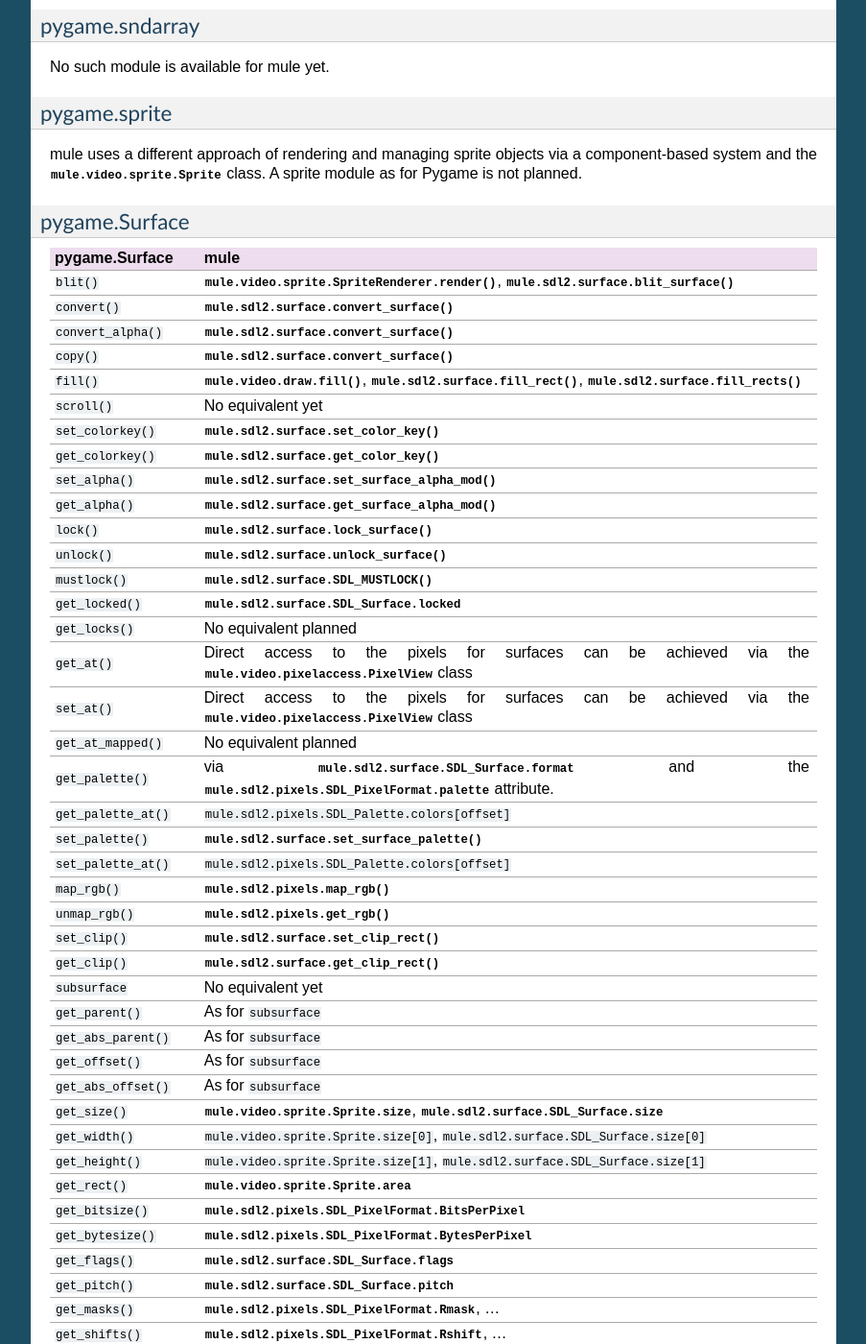
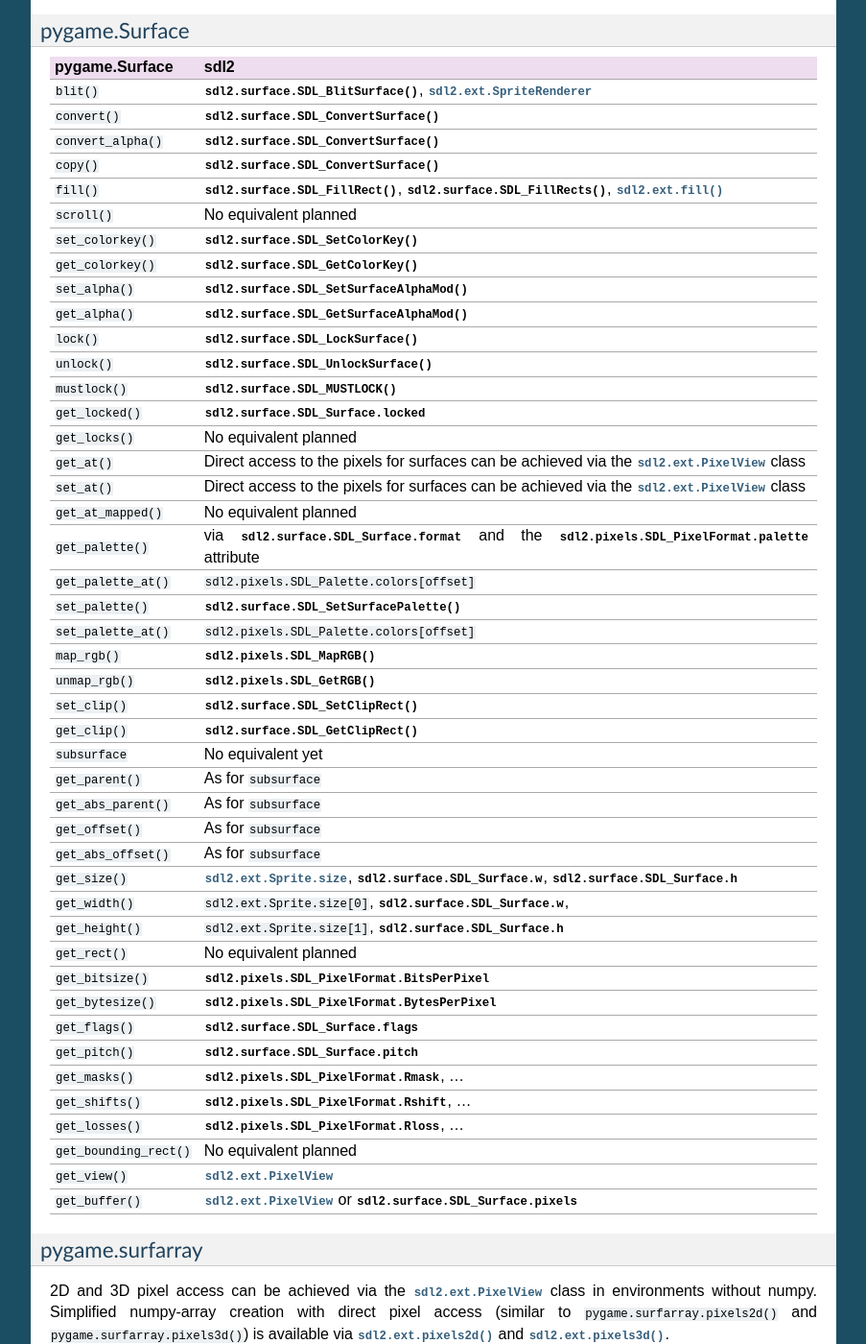
Before and after one commit to py-sdl/py-sdl2, a Sphinx documentation site: the page built from doc/tutorial/pygamers.rst, in a window 1280 px wide and 1400 px high, scrolled down 5258 px. Shown: the whole window at 96% size, without its empty margins (198-1101 px from the left). Built offline with Sphinx 7.4.7, drawn with Linux system fonts in a browser that asks for light colours; some of the changed text lies outside the part shown.

Commit message:
- added brief Pygame reference document

```diff
--- a/doc/tutorial/index.rst
+++ b/doc/tutorial/index.rst
@@ -14,3 +14,4 @@
 
   helloworld.rst
   pong.rst
+  pygamers.rst
--- a/doc/tutorial/pygamers.rst
+++ b/doc/tutorial/pygamers.rst
@@ -46,7 +43,7 @@
 pygame.cdrom
 ^^^^^^^^^^^^
 PySDL2 does not feature any CD-ROM related interfaces. They were
-removed in SDL2 and mule does not provide its own facilities.
+removed in SDL2 and PySDL2 does not provide its own facilities.
 
 pygame.Color
 ^^^^^^^^^^^^
@@ -96,7 +93,7 @@
 pygame.event
 ^^^^^^^^^^^^
 ================= =================================================
-pygame.event      mule
+pygame.event      sdl2
 ================= =================================================
 ``pump()``        :func:`sdl2.SDL_PumpEvents()`
 ``get()``         :func:`sdl2.SDL_PollEvent()` or :func:`sdl2.ext.get_events()`
@@ -117,16 +114,16 @@
 pygame.font
 ^^^^^^^^^^^
 ====================== =================================================
-pygame.font            mule
+pygame.font            sdl2
 ====================== =================================================
-``init()``             :func:`mule.sdlttf.init()`
-``quit()``             :func:`mule.sdlttf.quit()`
-``get_init()``         No equivalent planned
-``get_default_font()`` No equivalent planned
-``get_fonts()``        :func:`mule.font.get_fonts()`
-``match_font()``       :func:`mule.font.get_font()`
-``SysFont``            No equivalent planned
-``Font``               No equivalent yet
+``init()``             :func:`sdl2.sdlttf.TTF_Init()`
+``quit()``             :func:`sdl2.sdlttf.TTF_Quit()`
+``get_init()``         :func:`sdl2.sdlttf.TTF_WasInit()`
+``get_default_font()`` No equivalent planned [#f1]_
+``get_fonts()``        No equivalent planned [#f1]_
+``match_font()``       No equivalent planned [#f1]_
+``SysFont``            No equivalent planned [#f1]_
+``Font``               No equivalent planned [#f1]_
 ====================== =================================================
 
 pygame.freetype
@@ -140,12 +137,13 @@
 pygame.image
 ^^^^^^^^^^^^
 ================== =================================================
-pygame.image       mule
+pygame.image       sdl2
 ================== =================================================
-``load()``         :func:`mule.sdlimage.load()`,
-                   :func:`mule.video.image.load_image()`
-``save()``         :func:`mule.sdl2.surface.save_bmp()`
-``get_extended()`` :func:`mule.sdlimage.is_bmp()` et al.
+``load()``         :func:`sdl2.sdlimage.IMG_Load()`,
+                   :func:`sdl2.ext.load_image()`
+``save()``         :func:`sdl2.surface.SDL_SaveBMP()`,
+                   :func:`sdl2.sdlimage.IMG_SavePNG()`
+``get_extended()`` :func:`sdl2.sdlimage.IMG_isBMP()` et al.
 ``tostring()``     No equivalent yet
 ``fromstring()``   No equivalent yet
 ``frombuffer()``   No equivalent yet
@@ -154,222 +152,218 @@
 pygame.joystick
 ^^^^^^^^^^^^^^^
 ================== ========================================================
-pygame.joystick    mule
+pygame.joystick    sdl2
 ================== ========================================================
-``init()``         :func:`mule.sdl2.init()`
-``quit()``         :func:`mule.sdl2.quit()`
-``get_init()``     :func:`mule.sdl2.was_init()`
-``get_count()``    :func:`mule.sdl2.joystick.joystick_num_joysticks()`
-``Joystick()``     :class:`mule.sdl2.joystick.SDL_Joystick` and related
+``init()``         :func:`sdl2.SDL_Init()`
+``quit()``         :func:`sdl2.SDL_Quit()`
+``get_init()``     :func:`sdl2.SDL_WasInit()`
+``get_count()``    :func:`sdl2.joystick.SDL_NumJoysticks()`
+``Joystick()``     :class:`sdl2.joystick.SDL_Joystick` and related
                    functions
 ================== ========================================================
 
 pygame.key
 ^^^^^^^^^^
 ================== ========================================================
-pygame.key         mule
+pygame.key         sdl2
 ================== ========================================================
-``get_focused()``  :func:`mule.sdl2.keyboard.get_keyboard_focus()`
-``get_pressed()``  :func:`mule.sdl2.keyboard.get_keyboard_state()`
-``get_mods()``     :func:`mule.sdl2.keyboard.get_mod_state()`
-``set_mods()``     :func:`mule.sdl2.keyboard.set_mod_state()`
+``get_focused()``  :func:`sdl2.keyboard.SDL_GetKeyboardFocus()`
+``get_pressed()``  :func:`sdl2.keyboard.SDL_GetKeyboardState()`
+``get_mods()``     :func:`sdl2.keyboard.SDL_GetModState()`
+``set_mods()``     :func:`sdl2.keyboard.SDL_SetModState()`
 ``set_repeat()``   Based on the OS/WM settings, no equivalent
 ``get_repeat()``   Based on the OS/WM settings, no equivalent
-``name()``         :func:`mule.sdl2.keyboard.get_key_name()`
+``name()``         :func:`sdl2.keyboard.SDL_GetKeyName()`
 ================== ========================================================
 
 pygame.locals
 ^^^^^^^^^^^^^
-Constants in mule are spread across the different packages and
+Constants in PySDL2 are spread across the different packages and
 modules, depending on where they originate from.
 
 pygame.mixer
 ^^^^^^^^^^^^
-SDL_mixer is currently not supported by mule. The focus is set on
-OpenAL usage through :mod:`mule.openal` and :mod:`mule.audio`.
-
 ====================== ====================================================
-pygame.mixer           mule
+pygame.mixer           sdl2
 ====================== ====================================================
-``init()``             No necessity to explicitly initialize
-``quit()``             No necessity to explicitly quit
-``get_init()``         No necessity to explicitly initialize
-``stop()``             ``mule.audio.SoundSource.request = SOURCE_STOP``
-``pause()``            ``mule.audio.SoundSource.request = SOURCE_PAUSE``
-``unpause()``          ``mule.audio.SoundSource.request = SOURCE_PLAY``
-``fadeout()``          No equivalent yet
-``set_num_channels()`` Depends on the :class:`mule.audio.SoundSink`
-                       device and bound
-                       :class:`mule.audio.SoundSource` instances.
-``get_num_channels()`` Depends on the :class:`mule.audio.SoundSink`
-                       device and bound
-                       :class:`mule.audio.SoundSource` instances.
-``set_reserved()``     Depends on the :class:`mule.audio.SoundSink`
-                       device and bound
-                       :class:`mule.audio.SoundSource` instances.
+``init()``             :func:`sdl2.sdlmixer.Mix_Init()`
+``quit()``             :func:`sdl2.sdlmixer.Mix_Quit()`
+``get_init()``         No equivalent planned
+``stop()``             :func:`sdl2.sdlmixer.Mix_HaltChannel()`,
+                       :func:`sdl2.sdlmixer.Mix_HaltGroup()`,
+                       :func:`sdl2.sdlmixer.Mix_HaltMusic()`
+``pause()``            :func:`sdl2.sdlmixer.Mix_Pause()`,
+                       :func:`sdl2.sdlmixer.Mix_PauseMusic()`
+``unpause()``          :func:`sdl2.sdlmixer.Mix_Resume()`,
+                       :func:`sdl2.sdlmixer.Mix_ResumeMusic()`
+``fadeout()``          :func:`sdl2.sdlmixer.Mix_FadeOutChannel()`,
+                       :func:`sdl2.sdlmixer.Mix_FadeOutGroup()`,
+                       :func:`sdl2.sdlmixer.Mix_FadeOutMusic()`
+``set_num_channels()`` :func:`sdl2.sdlmixer.Mix_AllocateChannels()`
+``get_num_channels()`` :func:`sdl2.sdlmixer.Mix_AllocateChannels()`
+``set_reserved()``     :func:`sdl2.sdlmixer.Mix_ReserveChannels()`
 ``find_channel()``     No equivalent planned
-``get_busy()``         No equivalent yet
-``Sound``              :class:`mule.audio.SoundData` for the buffer,
-                       :class:`mule.audio.SoundSource` for the volume
-                       settings and playback
-``Channel``            :class:`mule.audio.SoundSource`
+``get_busy()``         :func:`sdl2.sdlmixer.Mix_ChannelFinished`
+``Sound``              :class:`sdl2.sdlmixer.Mix_Chunk`
+``Channel``            No equivalent, use the channel functions instead
 ====================== ====================================================
 
 pygame.mixer.music
 ^^^^^^^^^^^^^^^^^^
 See `pygame.mixer`_.
 
-
 pygame.mouse
 ^^^^^^^^^^^^
 ================= ====================================================
-pygame.mouse      mule
+pygame.mouse      sdl2
 ================= ====================================================
-``get_pressed()`` :func:`mule.sdl2.mouse.get_mouse_state()`
-``get_pos()``     :func:`mule.sdl2.mouse.get_mouse_state()`
-``get_rel()``     :func:`mule.sdl2.mouse.get_relative_mouse_state()`
-``set_pos()``     :func:`mule.sdl2.mouse.warp_mouse_in_window()`
-``set_visible()`` :func:`mule.sdl2.mouse.show_cursor()`
-``get_focused()`` :func:`mule.sdl2.mouse.get_mouse_focus()`
-``set_cursor()``  :func:`mule.sdl2.mouse.set_cursor()`
-``get_cursor()``  :func:`mule.sdl2.mouse.get_cursor()`
+``get_pressed()`` :func:`sdl2.mouse.SDL_GetMouseState()`
+``get_pos()``     :func:`sdl2.mouse.SDL_GetMouseState()`
+``get_rel()``     :func:`sdl2.mouse.SDL_GetRelativeMouseState()`
+``set_pos()``     :func:`sdl2.mouse.SDL_WarpMouseInWindow()`
+``set_visible()`` :func:`sdl2.mouse.SDL_ShowCursor()`
+``get_focused()`` :func:`sdl2.mouse.SDL_GetMouseFocus()`
+``set_cursor()``  :func:`sdl2.mouse.SDL_GetCursor()`
+``get_cursor()``  :func:`sdl2.mouse.SDL_SetCursor()`
 ================= ====================================================
 
 pygame.movie
 ^^^^^^^^^^^^
-No such module is planned for mule.
+No such module is planned for PySDL2.
 
 pygame.Overlay
 ^^^^^^^^^^^^^^
-You can work with YUV overlays by using the :mod:`mule.sdl2.render`
-with :class:`mule.sdl2.render.SDL_Texture` objects.
+You can work with YUV overlays by using the :mod:`sdl2.render` module
+with :class:`sdl2.render.SDL_Texture` objects.
 
 pygame.PixelArray
 ^^^^^^^^^^^^^^^^^
 You can access pixel data of sprites and surfaces directly via the
-:class:`mule.video.pixelaccess.PixelView` class. It does not feature
-comparision or extractions methods.
+:class:`sdl2.ext.PixelView` class. It does not feature comparision or
+extractions methods.
 
 pygame.Rect
 ^^^^^^^^^^^
-No such functionality is available for mule. Rectangles are represented
-via :class:`mule.sdl2.rect.SDL_Rect` for low-level SDL2 wrappers or 4-value
+No such functionality is available for PySDL2. Rectangles are represented
+via :class:`sdl2.rect.SDL_Rect` for low-level SDL2 wrappers or 4-value
 tuples.
 
 pygame.scrap
 ^^^^^^^^^^^^
-mule offers basic text-based clipboard access via the
-:mod:`mule.sdl2.clipboard` module. A feature-rich clipboard API as for
-Pygame does not exist yet.
+PySDL2 offers basic text-based clipboard access via the
+:mod:`sdl2.clipboard` module. A feature-rich clipboard API as for Pygame
+does not exist yet.
 
 pygame.sndarray
 ^^^^^^^^^^^^^^^
-No such module is available for mule yet.
+No such module is available for PySDL2 yet.
 
 pygame.sprite
 ^^^^^^^^^^^^^
-mule uses a different approach of rendering and managing sprite
-objects via a component-based system and the
-:class:`mule.video.sprite.Sprite` class. A sprite module as for Pygame is
-not planned.
+PySDL2 uses a different approach of rendering and managing sprite
+objects via a component-based system and the :class:`sdl2.ext.Sprite`
+class. A sprite module as for Pygame is not planned.
 
 pygame.Surface
 ^^^^^^^^^^^^^^
 ======================= =====================================================
-pygame.Surface          mule
+pygame.Surface          sdl2
 ======================= =====================================================
-``blit()``              :meth:`mule.video.sprite.SpriteRenderer.render()`,
-                        :func:`mule.sdl2.surface.blit_surface()`
-``convert()``           :func:`mule.sdl2.surface.convert_surface()`
-``convert_alpha()``     :func:`mule.sdl2.surface.convert_surface()`
-``copy()``              :func:`mule.sdl2.surface.convert_surface()`
-``fill()``              :func:`mule.video.draw.fill()`,
-                        :func:`mule.sdl2.surface.fill_rect()`,
-                        :func:`mule.sdl2.surface.fill_rects()`
-``scroll()``            No equivalent yet
-``set_colorkey()``      :func:`mule.sdl2.surface.set_color_key()`
-``get_colorkey()``      :func:`mule.sdl2.surface.get_color_key()`
-``set_alpha()``         :func:`mule.sdl2.surface.set_surface_alpha_mod()`
-``get_alpha()``         :func:`mule.sdl2.surface.get_surface_alpha_mod()`
-``lock()``              :func:`mule.sdl2.surface.lock_surface()`
-``unlock()``            :func:`mule.sdl2.surface.unlock_surface()`
-``mustlock()``          :func:`mule.sdl2.surface.SDL_MUSTLOCK()`
-``get_locked()``        :attr:`mule.sdl2.surface.SDL_Surface.locked`
+``blit()``              :meth:`sdl2.surface.SDL_BlitSurface()`,
+                        :class:`sdl2.ext.SpriteRenderer`
+``convert()``           :func:`sdl2.surface.SDL_ConvertSurface()`
+``convert_alpha()``     :func:`sdl2.surface.SDL_ConvertSurface()`
+``copy()``              :func:`sdl2.surface.SDL_ConvertSurface()`
+``fill()``              :func:`sdl2.surface.SDL_FillRect()`,
+                        :func:`sdl2.surface.SDL_FillRects()`,
+                        :func:`sdl2.ext.fill()`
+``scroll()``            No equivalent planned
+``set_colorkey()``      :func:`sdl2.surface.SDL_SetColorKey()`
+``get_colorkey()``      :func:`sdl2.surface.SDL_GetColorKey()`
+``set_alpha()``         :func:`sdl2.surface.SDL_SetSurfaceAlphaMod()`
+``get_alpha()``         :func:`sdl2.surface.SDL_GetSurfaceAlphaMod()`
+``lock()``              :func:`sdl2.surface.SDL_LockSurface()`
+``unlock()``            :func:`sdl2.surface.SDL_UnlockSurface()`
+``mustlock()``          :func:`sdl2.surface.SDL_MUSTLOCK()`
+``get_locked()``        :attr:`sdl2.surface.SDL_Surface.locked`
 ``get_locks()``         No equivalent planned
 ``get_at()``            Direct access to the pixels for surfaces can be
-                        achieved via the
-                        :class:`mule.video.pixelaccess.PixelView` class
+                        achieved via the :class:`sdl2.ext.PixelView` class
 ``set_at()``            Direct access to the pixels for surfaces can be
-                        achieved via the
-                        :class:`mule.video.pixelaccess.PixelView` class
+                        achieved via the :class:`sdl2.ext.PixelView` class
 ``get_at_mapped()``     No equivalent planned
-``get_palette()``       via :attr:`mule.sdl2.surface.SDL_Surface.format`
-                        and the
-                        :attr:`mule.sdl2.pixels.SDL_PixelFormat.palette`
-                        attribute.
-``get_palette_at()``    ``mule.sdl2.pixels.SDL_Palette.colors[offset]``
-``set_palette()``       :func:`mule.sdl2.surface.set_surface_palette()`
-``set_palette_at()``    ``mule.sdl2.pixels.SDL_Palette.colors[offset]``
-``map_rgb()``           :func:`mule.sdl2.pixels.map_rgb()`
-``unmap_rgb()``         :func:`mule.sdl2.pixels.get_rgb()`
-``set_clip()``          :func:`mule.sdl2.surface.set_clip_rect()`
-``get_clip()``          :func:`mule.sdl2.surface.get_clip_rect()`
+``get_palette()``       via :attr:`sdl2.surface.SDL_Surface.format` and the
+                        :attr:`sdl2.pixels.SDL_PixelFormat.palette`
+                        attribute
+``get_palette_at()``    ``sdl2.pixels.SDL_Palette.colors[offset]``
+``set_palette()``       :func:`sdl2.surface.SDL_SetSurfacePalette()`
+``set_palette_at()``    ``sdl2.pixels.SDL_Palette.colors[offset]``
+``map_rgb()``           :func:`sdl2.pixels.SDL_MapRGB()`
+``unmap_rgb()``         :func:`sdl2.pixels.SDL_GetRGB()`
+``set_clip()``          :func:`sdl2.surface.SDL_SetClipRect()`
+``get_clip()``          :func:`sdl2.surface.SDL_GetClipRect()`
 ``subsurface``          No equivalent yet
 ``get_parent()``        As for ``subsurface``
 ``get_abs_parent()``    As for ``subsurface``
 ``get_offset()``        As for ``subsurface``
 ``get_abs_offset()``    As for ``subsurface``
-``get_size()``          :attr:`mule.video.sprite.Sprite.size`,
-                        :attr:`mule.sdl2.surface.SDL_Surface.size`
-``get_width()``         ``mule.video.sprite.Sprite.size[0]``,
-                        ``mule.sdl2.surface.SDL_Surface.size[0]``
-``get_height()``        ``mule.video.sprite.Sprite.size[1]``,
-                        ``mule.sdl2.surface.SDL_Surface.size[1]``
-``get_rect()``          :attr:`mule.video.sprite.Sprite.area`
-``get_bitsize()``       :attr:`mule.sdl2.pixels.SDL_PixelFormat.BitsPerPixel`
-``get_bytesize()``      :attr:`mule.sdl2.pixels.SDL_PixelFormat.BytesPerPixel`
-``get_flags()``         :attr:`mule.sdl2.surface.SDL_Surface.flags`
-``get_pitch()``         :attr:`mule.sdl2.surface.SDL_Surface.pitch`
-``get_masks()``         :attr:`mule.sdl2.pixels.SDL_PixelFormat.Rmask`, ...
-``get_shifts()``        :attr:`mule.sdl2.pixels.SDL_PixelFormat.Rshift`, ...
-``get_losses()``        :attr:`mule.sdl2.pixels.SDL_PixelFormat.Rloss`, ...
-``get_bounding_rect()`` No equivalent yet
-``get_view()``          :class:`mule.video.pixelaccess.PixelView`
-``get_buffer()``        :class:`mule.video.pixelaccess.PixelView` or
-                        :attr:`mule.sdl2.surface.SDL_Surface.pixels`
+``get_size()``          :attr:`sdl2.ext.Sprite.size`,
+                        :attr:`sdl2.surface.SDL_Surface.w`,
+                        :attr:`sdl2.surface.SDL_Surface.h`
+``get_width()``         ``sdl2.ext.Sprite.size[0]``,
+                        :attr:`sdl2.surface.SDL_Surface.w`,
+``get_height()``        ``sdl2.ext.Sprite.size[1]``,
+                        :attr:`sdl2.surface.SDL_Surface.h`
+``get_rect()``          No equivalent planned
+``get_bitsize()``       :attr:`sdl2.pixels.SDL_PixelFormat.BitsPerPixel`
+``get_bytesize()``      :attr:`sdl2.pixels.SDL_PixelFormat.BytesPerPixel`
+``get_flags()``         :attr:`sdl2.surface.SDL_Surface.flags`
+``get_pitch()``         :attr:`sdl2.surface.SDL_Surface.pitch`
+``get_masks()``         :attr:`sdl2.pixels.SDL_PixelFormat.Rmask`, ...
+``get_shifts()``        :attr:`sdl2.pixels.SDL_PixelFormat.Rshift`, ...
+``get_losses()``        :attr:`sdl2.pixels.SDL_PixelFormat.Rloss`, ...
+``get_bounding_rect()`` No equivalent planned
+``get_view()``          :class:`sdl2.ext.PixelView`
+``get_buffer()``        :class:`sdl2.ext.PixelView` or
+                        :attr:`sdl2.surface.SDL_Surface.pixels`
 ======================= =====================================================
 
 pygame.surfarray
 ^^^^^^^^^^^^^^^^
 2D and 3D pixel access can be achieved via the
-:class:`mule.video.pixelaccess.PixelView` class in environments without
+:class:`sdl2.ext.PixelView` class in environments without
 numpy. Simplified numpy-array creation with direct pixel access (similar
 to ``pygame.surfarray.pixels2d()`` and ``pygame.surfarray.pixels3d()``)
-is available via :func:`mule.video.pixelaccess.pixels2d()` and
-:func:`mule.video.pixelaccess.pixels3d()`.
+is available via :func:`sdl2.ext.pixels2d()` and
+:func:`sdl2.ext.pixels3d()`.
 
 pygame.time
 ^^^^^^^^^^^
 =============== =================================================
-pygame.time     mule
+pygame.time     sdl2
 =============== =================================================
-``get_ticks()`` :func:`mule.sdl2.timer.get_ticks()`
-``wait()``      :func:`mule.sdl2.timer.delay()`
-``delay()``     :func:`mule.sdl2.timer.delay()`
-``Clock``       No equivalent yet
+``get_ticks()`` :func:`sdl2.timer.SDL_GetTicks()`
+``wait()``      :func:`sdl2.timer.SDL_Delay()`
+``delay()``     :func:`sdl2.timer.SDL_Delay()`
+``Clock``       No equivalent planned
 =============== =================================================
 
 pygame.transform
 ^^^^^^^^^^^^^^^^
-The are no transformation helpers in mule at moment. Those might be
+The are no transformation helpers in PySDL2 at moment. Those might be
 implemented later on via numpy helpers, the Python Imaging Library or
 other 3rd party packages.
 
 pygame.version
 ^^^^^^^^^^^^^^
 =============== =================================================
-pygame.version  mule
+pygame.version  sdl2
 =============== =================================================
-``ver``         :attr:`mule.__version__`
-``vernum``      :attr:`mule.version_info`
+``ver``         :attr:`sdl2.__version__`
+``vernum``      :attr:`sdl2.version_info`
 =============== =================================================
+
+.. rubric:: Footnotes
+
+.. [#f1] Check https://bitbucket.org/marcusva/python-utils for an easy
+         to use system font detection module
```
Also changed, not shown: other parts of doc/tutorial/pygamers.rst (+0 -3 lines).
